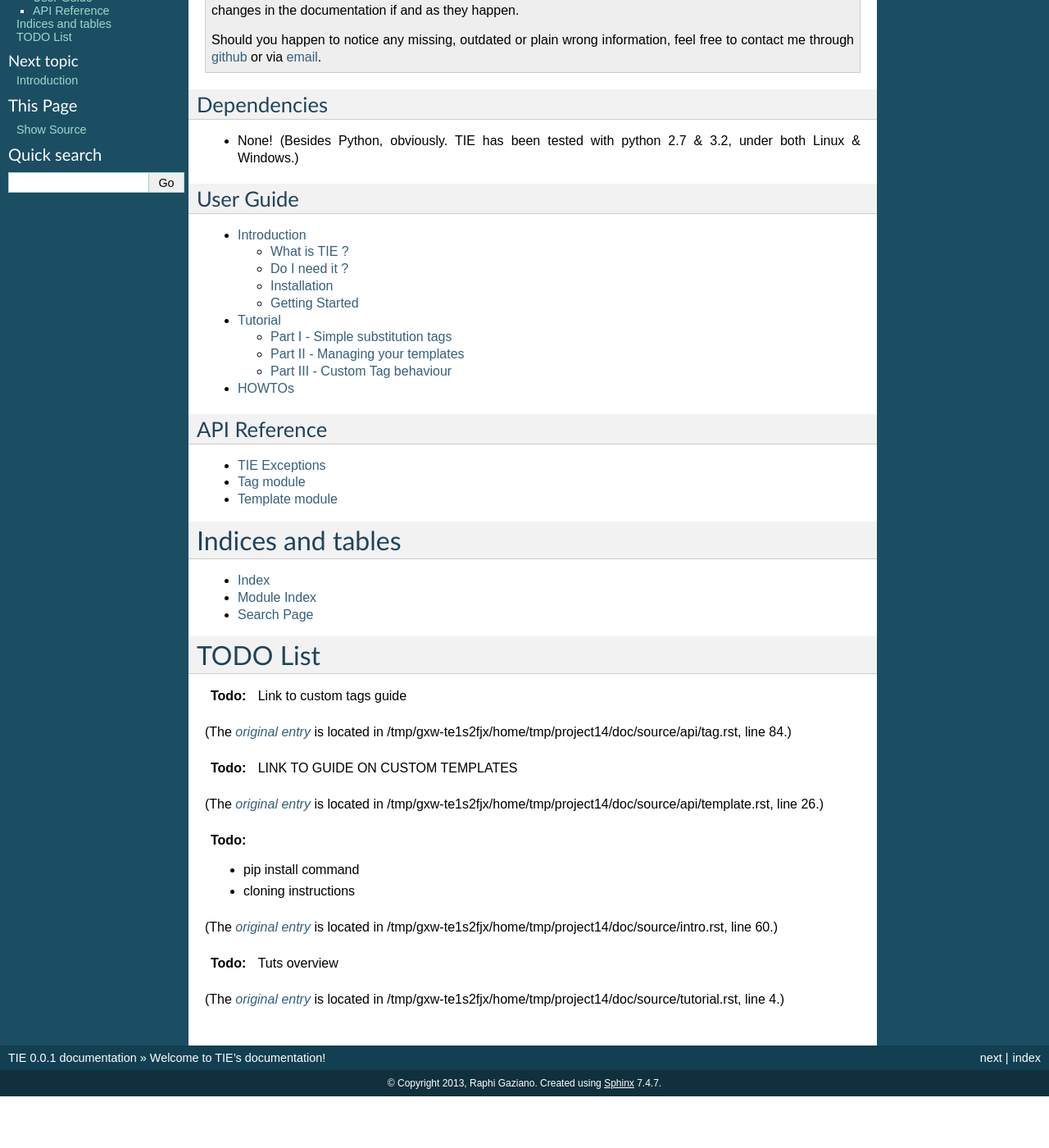
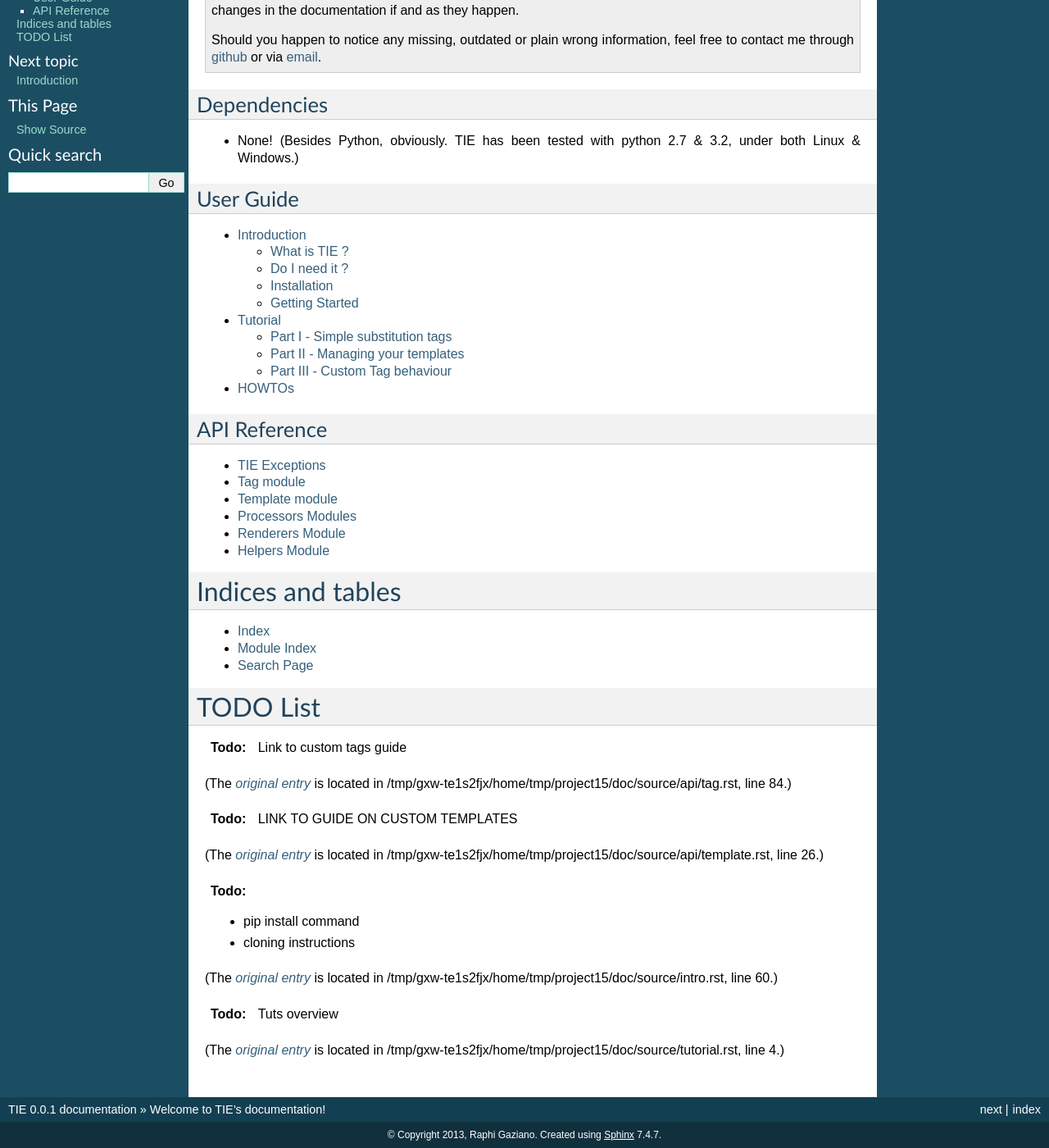
Before and after one commit to raphigaziano/TIE, a Sphinx documentation site: the page built from doc/source/index.rst, in a window 1280 px wide and 1400 px high, scrolled down 133 px. Shown: the whole window at 82% size. Built offline with Sphinx 7.4.7, drawn with Linux system fonts in a browser that asks for light colours; before the commit the page ends 1470 px from its top, so only the background shows below that.

Commit message:
Added api modules

```diff
--- /dev/null
+++ b/doc/source/api/helpers.rst
@@ -0,0 +1,2 @@
+Helpers Module
+==============
--- /dev/null
+++ b/doc/source/api/processors.rst
@@ -0,0 +1,2 @@
+Processors Modules
+==================
--- /dev/null
+++ b/doc/source/api/renderers.rst
@@ -0,0 +1,2 @@
+Renderers Module
+================
--- a/doc/source/index.rst
+++ b/doc/source/index.rst
@@ -41,6 +41,9 @@
    api/exceptions
    api/tag
    api/template
+   api/processors
+   api/renderers
+   api/helpers
 
 Indices and tables
 ==================
```
